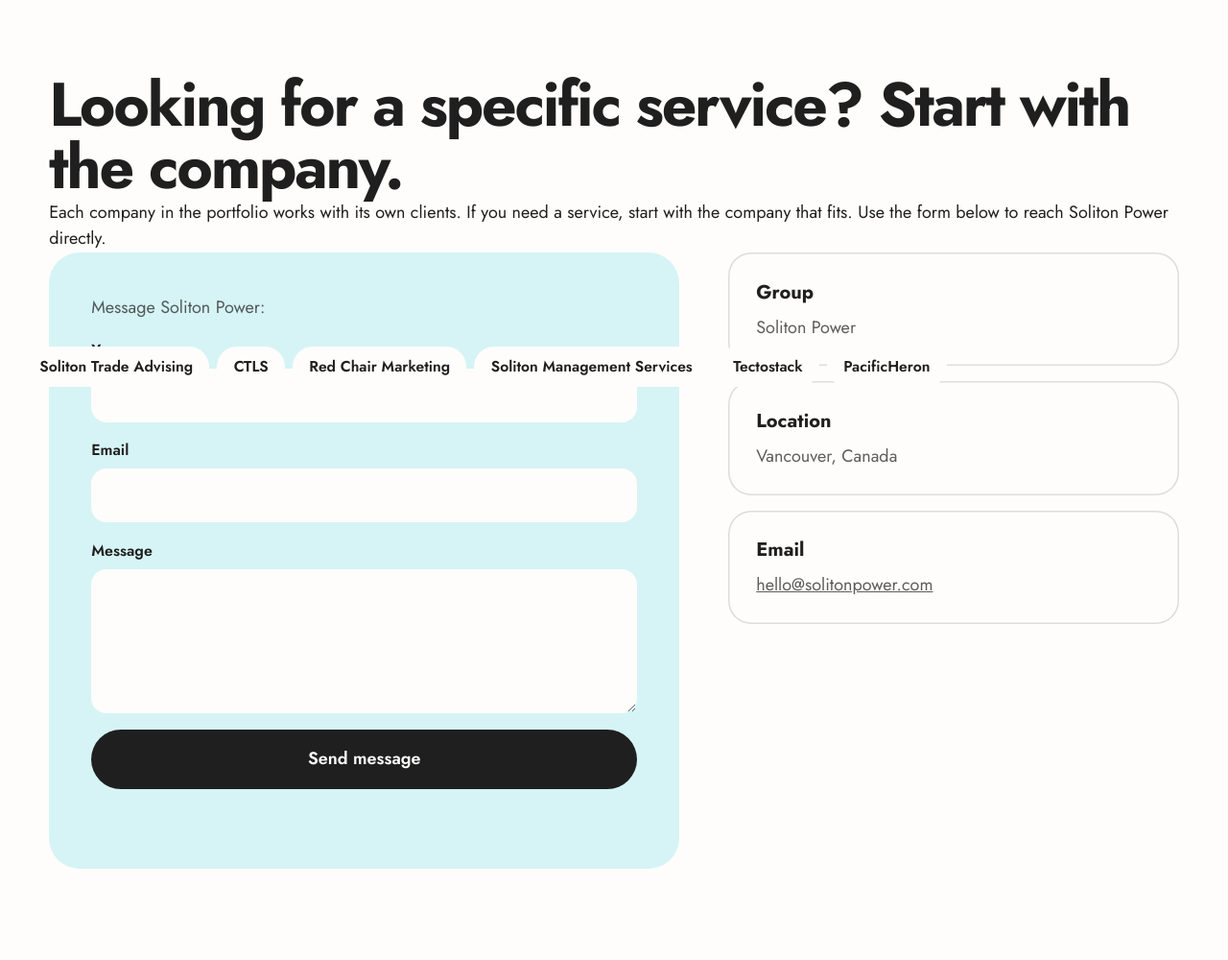
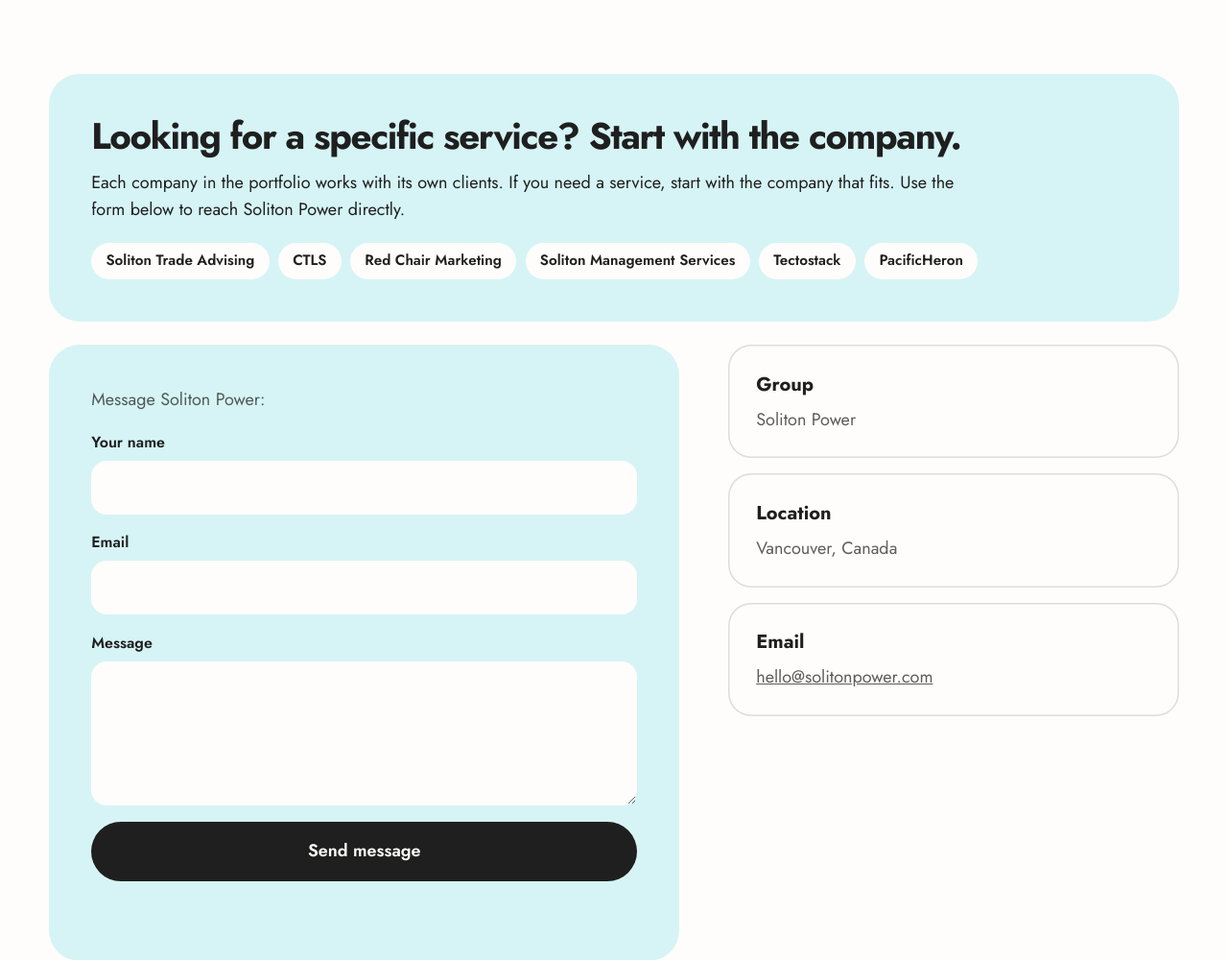
Before and after one commit to hmovi/solitonpower, a plain HTML site: page contact.html in a window 1280 px wide. Shown: the part 373-1373 px from the top of the page at 96% size. Drawn offline with Linux system fonts and the light colour scheme.

Commit message:
Fix contact page layout

```diff
--- a/contact.html
+++ b/contact.html
@@ -32,7 +32,7 @@
     <p class="lede">For questions about the group. If you’re looking for a service, reach out through one of our six companies.</p>
   </section>
 
-  <section class="wrap" style="padding-top:1rem">
+  <section class="wrap contact-section">
     <div class="notice">
       <h2>Looking for a specific service? Start with the company.</h2>
       <p>Each company in the portfolio works with its own clients. If you need a service, start with the company that fits. Use the form below to reach Soliton Power directly.</p>
--- a/styles.css
+++ b/styles.css
@@ -146,7 +146,14 @@ h3{font-size:1.6rem;letter-spacing:-.02em;line-height:1.15}
 .v2{background:var(--sand)}
 .v3{background:var(--ink);color:var(--paper)}
 
-.contact-grid{display:grid;grid-template-columns:minmax(0,7fr) minmax(0,5fr);gap:clamp(1.5rem,4vw,3.5rem);align-items:start}
+.contact-section{padding-top:1rem}
+.notice{padding:clamp(1.5rem,4vw,2.75rem);border-radius:32px;background:var(--mist)}
+.notice h2{max-width:24em;font-size:clamp(1.65rem,3vw,2.5rem);line-height:1.1}
+.notice p{max-width:50em;margin-top:.85rem}
+.notice .chips{position:static;display:flex;flex-wrap:wrap;gap:.6rem;margin-top:1.25rem}
+.notice .chips a{background:var(--paper);font-size:.95rem;padding:.5em 1em}
+.notice .chips a:hover{background:var(--ink);color:var(--paper)}
+.contact-grid{display:grid;grid-template-columns:minmax(0,7fr) minmax(0,5fr);gap:clamp(1.5rem,4vw,3.5rem);align-items:start;margin-top:1.5rem}
 form{background:var(--mist);border-radius:32px;padding:clamp(1.5rem,4vw,2.75rem);display:grid;gap:1.1rem}
 label{display:grid;gap:.4rem;font-weight:600;font-size:1rem}
 input,select,textarea{font:inherit;font-weight:400;padding:.9rem 1.1rem;border-radius:16px;border:1.5px solid transparent;background:var(--paper);color:var(--ink);width:100%}
```
